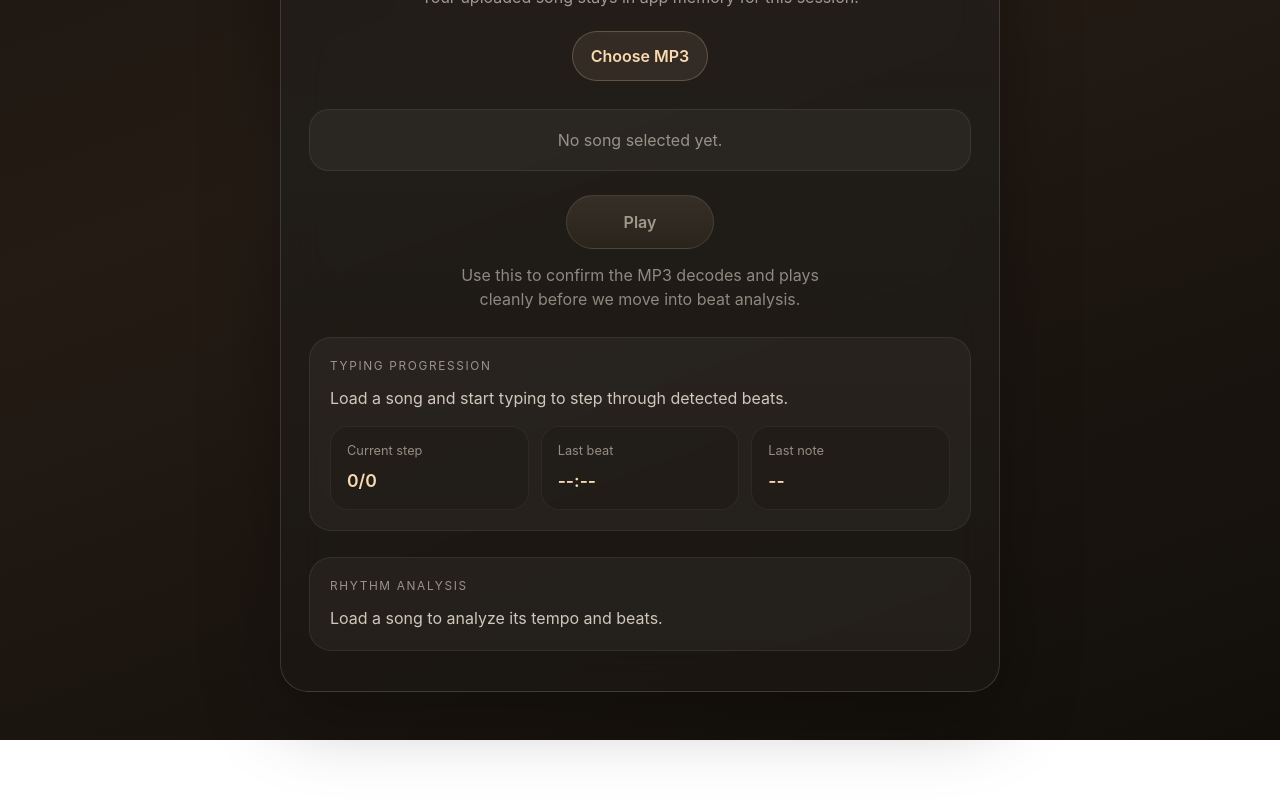
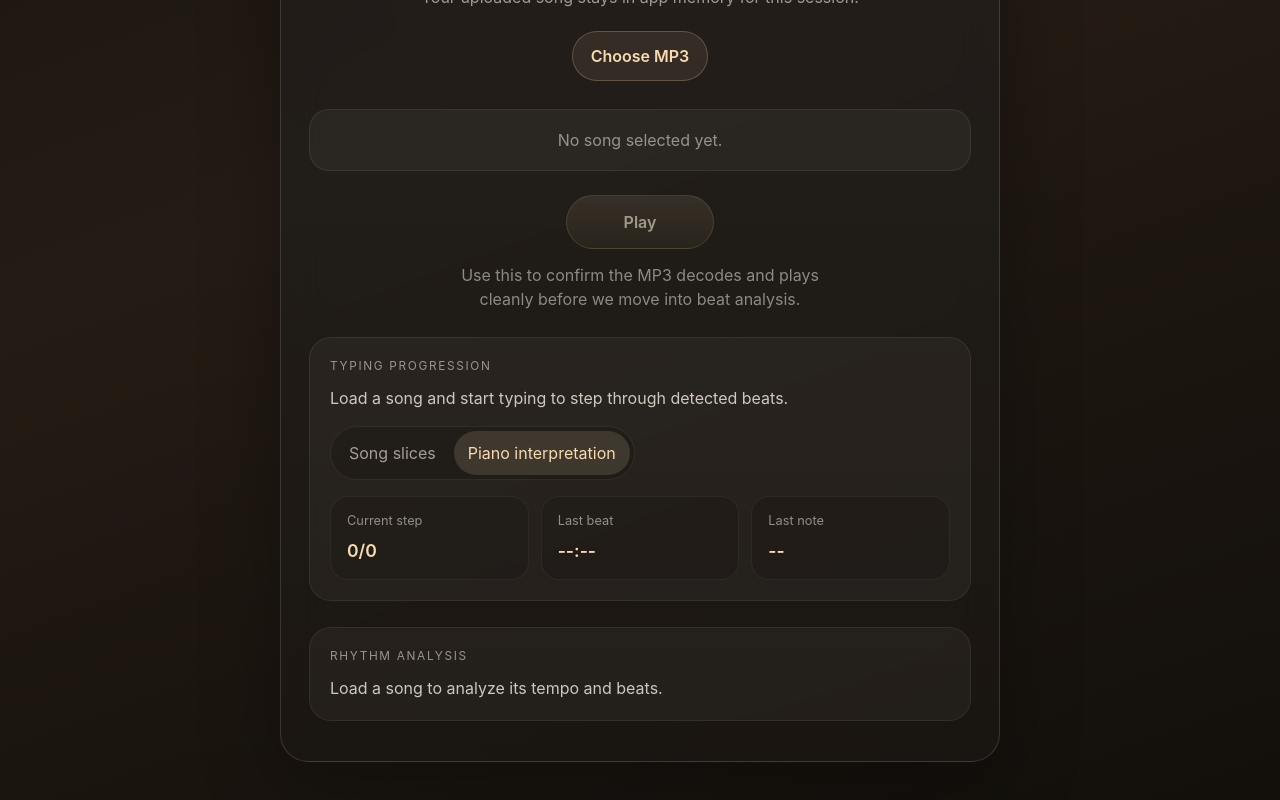
Before and after one commit to shariqsk/Type-a-tune, a React (Vite) app: page / in a window 1280 px wide. Shown: the part 475-1275 px from the top of the page. Before the commit the page ends 1215 px from the top, so only its background shows below. Built offline with nearby package versions, Linux system fonts and the light colour scheme.

Commit message:
Add playback mode functionality to Type-a-tune app. Introduce CSS styles for mode switch buttons and enhance audio playback logic with new methods for playing slices and piano notes. Update state management for playback mode and improve audio handling for active voices.

```diff
--- a/src/App.css
+++ b/src/App.css
@@ -238,6 +238,34 @@ h1 {
   border: 1px solid rgba(245, 237, 224, 0.08);
 }
 
+.mode-switch {
+  margin-top: 16px;
+  display: inline-flex;
+  padding: 4px;
+  border-radius: 999px;
+  background: rgba(0, 0, 0, 0.16);
+  border: 1px solid rgba(245, 237, 224, 0.08);
+  gap: 4px;
+}
+
+.mode-button {
+  padding: 10px 14px;
+  border: 0;
+  border-radius: 999px;
+  background: transparent;
+  color: rgba(245, 237, 224, 0.62);
+  font: inherit;
+  cursor: pointer;
+  transition:
+    background 160ms ease,
+    color 160ms ease;
+}
+
+.mode-button-active {
+  background: rgba(248, 218, 177, 0.14);
+  color: #f8dab1;
+}
+
 .typing-stats {
   margin-top: 16px;
   display: grid;
--- a/src/App.tsx
+++ b/src/App.tsx
@@ -14,6 +14,8 @@ type AnalysisResult = {
   beatPositions: number[];
   energyPeaks: number[];
 };
+
+type PlaybackMode = "slices" | "piano";
 
 type PianoVoice = {
   sources: AudioScheduledSourceNode[];
@@ -353,6 +355,7 @@ function App() {
   const [analysisError, setAnalysisError] = useState<string | null>(null);
   const [analysisResult, setAnalysisResult] = useState<AnalysisResult | null>(null);
   const [playableSteps, setPlayableSteps] = useState<number[]>([]);
+  const [playbackMode, setPlaybackMode] = useState<PlaybackMode>("piano");
   const [performanceStep, setPerformanceStep] = useState(0);
   const [lastTriggeredBeat, setLastTriggeredBeat] = useState<number | null>(null);
   const [lastPianoNote, setLastPianoNote] = useState<string>("--");
@@ -413,6 +416,167 @@ function App() {
     }
 
     activePianoVoicesRef.current = [];
+  };
+
+  const playRawSliceStep = async (
+    audioContext: AudioContext,
+    audioBuffer: AudioBuffer,
+    startTime: number,
+    stepPositions: number[],
+    beatIndex: number,
+  ) => {
+    const sourceNode = audioContext.createBufferSource();
+    const gainNode = audioContext.createGain();
+    const now = audioContext.currentTime;
+    const nextTime =
+      stepPositions[beatIndex + 1] ?? Math.min(audioBuffer.duration, startTime + 0.52);
+    const previewLead = 0.012;
+    const sliceStart = Math.max(0, startTime - previewLead);
+    const sliceDuration = Math.max(
+      0.18,
+      Math.min(0.52, Math.max(nextTime - sliceStart, 0.26)),
+    );
+    const safeStart = Math.min(
+      Math.max(0, sliceStart),
+      Math.max(0, audioBuffer.duration - 0.02),
+    );
+    const safeDuration = Math.min(sliceDuration, audioBuffer.duration - safeStart);
+
+    sourceNode.buffer = audioBuffer;
+    gainNode.gain.cancelScheduledValues(now);
+    gainNode.gain.setValueAtTime(0.0001, now);
+    gainNode.gain.linearRampToValueAtTime(0.72, now + 0.008);
+    gainNode.gain.setValueAtTime(0.72, now + Math.max(0.02, safeDuration - 0.06));
+    gainNode.gain.linearRampToValueAtTime(0.0001, now + safeDuration);
+
+    sourceNode.connect(gainNode);
+    gainNode.connect(audioContext.destination);
+
+    const activeVoice: PianoVoice = {
+      sources: [sourceNode],
+      nodes: [gainNode],
+    };
+
+    activePianoVoicesRef.current.push(activeVoice);
+
+    sourceNode.onended = () => {
+      sourceNode.disconnect();
+      gainNode.disconnect();
+      activePianoVoicesRef.current = activePianoVoicesRef.current.filter(
+        (voice) => voice !== activeVoice,
+      );
+    };
+
+    sourceNode.start(0, safeStart, safeDuration);
+  };
+
+  const playPianoStep = async (
+    audioContext: AudioContext,
+    audioBuffer: AudioBuffer,
+    startTime: number,
+  ) => {
+    const tone = analyzeStepTone(audioBuffer, startTime);
+    const now = audioContext.currentTime;
+    const noteDuration = 1.2;
+    const fundamental = midiToFrequency(tone.midi);
+    const chordMidis =
+      tone.velocity > 0.62
+        ? [tone.midi, Math.min(84, tone.midi + 7), Math.min(84, tone.midi + 12)]
+        : tone.velocity > 0.42
+          ? [tone.midi, Math.min(84, tone.midi + 12)]
+          : [tone.midi];
+    const masterGain = audioContext.createGain();
+    const toneFilter = audioContext.createBiquadFilter();
+    const hammerFilter = audioContext.createBiquadFilter();
+    const hammerGain = audioContext.createGain();
+    const oscillators: OscillatorNode[] = [];
+    const noteGains: GainNode[] = [];
+
+    masterGain.gain.setValueAtTime(0.0001, now);
+    masterGain.gain.linearRampToValueAtTime(0.78 * tone.velocity, now + 0.01);
+    masterGain.gain.exponentialRampToValueAtTime(
+      Math.max(0.08, 0.18 * tone.velocity),
+      now + 0.22,
+    );
+    masterGain.gain.exponentialRampToValueAtTime(0.0001, now + noteDuration);
+
+    toneFilter.type = "lowpass";
+    toneFilter.frequency.setValueAtTime(2200 + tone.velocity * 1800, now);
+    toneFilter.Q.value = 0.7;
+
+    hammerFilter.type = "highpass";
+    hammerFilter.frequency.value = 1800;
+    hammerGain.gain.setValueAtTime(0.0001, now);
+    hammerGain.gain.linearRampToValueAtTime(0.12 * tone.velocity, now + 0.002);
+    hammerGain.gain.exponentialRampToValueAtTime(0.0001, now + 0.05);
+
+    for (const midi of chordMidis) {
+      const frequency = midiToFrequency(midi);
+      const fundamentalOsc = audioContext.createOscillator();
+      const bodyOsc = audioContext.createOscillator();
+      const shimmerOsc = audioContext.createOscillator();
+
+      fundamentalOsc.type = "triangle";
+      bodyOsc.type = "sine";
+      shimmerOsc.type = "sine";
+
+      fundamentalOsc.frequency.setValueAtTime(frequency, now);
+      bodyOsc.frequency.setValueAtTime(frequency * 2, now);
+      shimmerOsc.frequency.setValueAtTime(frequency * 3, now);
+
+      const noteGain = audioContext.createGain();
+      noteGain.gain.value =
+        midi === tone.midi ? 1 : midi === tone.midi + 12 ? 0.32 : 0.2;
+
+      fundamentalOsc.connect(noteGain);
+      bodyOsc.connect(noteGain);
+      shimmerOsc.connect(noteGain);
+      noteGain.connect(toneFilter);
+
+      noteGains.push(noteGain);
+      oscillators.push(fundamentalOsc, bodyOsc, shimmerOsc);
+    }
+
+    const hammerOsc = audioContext.createOscillator();
+    hammerOsc.type = "triangle";
+    hammerOsc.frequency.setValueAtTime(fundamental * 6, now);
+    hammerOsc.connect(hammerFilter);
+    hammerFilter.connect(hammerGain);
+
+    toneFilter.connect(masterGain);
+    hammerGain.connect(masterGain);
+    masterGain.connect(audioContext.destination);
+
+    for (const oscillator of oscillators) {
+      oscillator.start(now);
+      oscillator.stop(now + noteDuration + 0.04);
+    }
+
+    hammerOsc.start(now);
+    hammerOsc.stop(now + 0.06);
+
+    const activeVoice: PianoVoice = {
+      sources: [...oscillators, hammerOsc],
+      nodes: [toneFilter, hammerFilter, hammerGain, masterGain, ...noteGains],
+    };
+
+    activePianoVoicesRef.current.push(activeVoice);
+
+    oscillators[0].onended = () => {
+      for (const source of activeVoice.sources) {
+        source.disconnect();
+      }
+
+      for (const node of activeVoice.nodes) {
+        node.disconnect();
+      }
+
+      activePianoVoicesRef.current = activePianoVoicesRef.current.filter(
+        (voice) => voice !== activeVoice,
+      );
+    };
+
+    return formatMidiNote(tone.midi);
   };
 
   const pauseTransportPlayback = () => {
@@ -691,119 +855,40 @@ function App() {
       void (async () => {
         try {
           const audioContext = await ensureAudioContext();
-          const tone = analyzeStepTone(audioBuffer, startTime);
-          const now = audioContext.currentTime;
-          const noteDuration = 1.2;
-          const fundamental = midiToFrequency(tone.midi);
-          const chordMidis =
-            tone.velocity > 0.62
-              ? [tone.midi, Math.min(84, tone.midi + 7), Math.min(84, tone.midi + 12)]
-              : tone.velocity > 0.42
-                ? [tone.midi, Math.min(84, tone.midi + 12)]
-                : [tone.midi];
-          const masterGain = audioContext.createGain();
-          const toneFilter = audioContext.createBiquadFilter();
-          const hammerFilter = audioContext.createBiquadFilter();
-          const hammerGain = audioContext.createGain();
-          const oscillators: OscillatorNode[] = [];
-          const noteGains: GainNode[] = [];
+          let playedLabel = "Song slice";
 
-          masterGain.gain.setValueAtTime(0.0001, now);
-          masterGain.gain.linearRampToValueAtTime(0.78 * tone.velocity, now + 0.01);
-          masterGain.gain.exponentialRampToValueAtTime(
-            Math.max(0.08, 0.18 * tone.velocity),
-            now + 0.22,
-          );
-          masterGain.gain.exponentialRampToValueAtTime(0.0001, now + noteDuration);
-
-          toneFilter.type = "lowpass";
-          toneFilter.frequency.setValueAtTime(2200 + tone.velocity * 1800, now);
-          toneFilter.Q.value = 0.7;
-
-          hammerFilter.type = "highpass";
-          hammerFilter.frequency.value = 1800;
-          hammerGain.gain.setValueAtTime(0.0001, now);
-          hammerGain.gain.linearRampToValueAtTime(0.12 * tone.velocity, now + 0.002);
-          hammerGain.gain.exponentialRampToValueAtTime(0.0001, now + 0.05);
-
-          for (const midi of chordMidis) {
-            const frequency = midiToFrequency(midi);
-            const fundamentalOsc = audioContext.createOscillator();
-            const bodyOsc = audioContext.createOscillator();
-            const shimmerOsc = audioContext.createOscillator();
-
-            fundamentalOsc.type = "triangle";
-            bodyOsc.type = "sine";
-            shimmerOsc.type = "sine";
-
-            fundamentalOsc.frequency.setValueAtTime(frequency, now);
-            bodyOsc.frequency.setValueAtTime(frequency * 2, now);
-            shimmerOsc.frequency.setValueAtTime(frequency * 3, now);
-
-            const noteGain = audioContext.createGain();
-            noteGain.gain.value =
-              midi === tone.midi ? 1 : midi === tone.midi + 12 ? 0.32 : 0.2;
-
-            fundamentalOsc.connect(noteGain);
-            bodyOsc.connect(noteGain);
-            shimmerOsc.connect(noteGain);
-            noteGain.connect(toneFilter);
-
-            noteGains.push(noteGain);
-            oscillators.push(fundamentalOsc, bodyOsc, shimmerOsc);
+          if (playbackMode === "piano") {
+            playedLabel = await playPianoStep(audioContext, audioBuffer, startTime);
+          } else {
+            await playRawSliceStep(
+              audioContext,
+              audioBuffer,
+              startTime,
+              stepPositions,
+              beatIndex,
+            );
           }
-
-          const hammerOsc = audioContext.createOscillator();
-          hammerOsc.type = "triangle";
-          hammerOsc.frequency.setValueAtTime(fundamental * 6, now);
-          hammerOsc.connect(hammerFilter);
-          hammerFilter.connect(hammerGain);
-
-          toneFilter.connect(masterGain);
-          hammerGain.connect(masterGain);
-          masterGain.connect(audioContext.destination);
-
-          for (const oscillator of oscillators) {
-            oscillator.start(now);
-            oscillator.stop(now + noteDuration + 0.04);
-          }
-
-          hammerOsc.start(now);
-          hammerOsc.stop(now + 0.06);
-
-          const activeVoice: PianoVoice = {
-            sources: [...oscillators, hammerOsc],
-            nodes: [toneFilter, hammerFilter, hammerGain, masterGain, ...noteGains],
-          };
-
-          activePianoVoicesRef.current.push(activeVoice);
-
-          oscillators[0].onended = () => {
-            for (const source of activeVoice.sources) {
-              source.disconnect();
-            }
-
-            for (const node of activeVoice.nodes) {
-              node.disconnect();
-            }
-
-            activePianoVoicesRef.current = activePianoVoicesRef.current.filter(
-              (voice) => voice !== activeVoice,
-            );
-          };
 
           currentBeatIndexRef.current += 1;
           setPerformanceStep(currentBeatIndexRef.current);
           setLastTriggeredBeat(startTime);
-          setLastPianoNote(formatMidiNote(tone.midi));
+          setLastPianoNote(playedLabel);
           setAudioError(null);
           setPerformanceStatus(
-            `Played ${formatMidiNote(tone.midi)} on step ${currentBeatIndexRef.current} of ${stepPositions.length}.`,
+            `Played ${playedLabel} on step ${currentBeatIndexRef.current} of ${stepPositions.length}.`,
           );
         } catch (error) {
-          setPerformanceStatus("Unable to play the piano interpretation.");
+          setPerformanceStatus(
+            playbackMode === "piano"
+              ? "Unable to play the piano interpretation."
+              : "Unable to play the song slice mode.",
+          );
           setAudioError(
-            error instanceof Error ? error.message : "Piano playback failed.",
+            error instanceof Error
+              ? error.message
+              : playbackMode === "piano"
+                ? "Piano playback failed."
+                : "Song slice playback failed.",
           );
         }
       })();
@@ -814,7 +899,7 @@ function App() {
     return () => {
       window.removeEventListener("keydown", handleKeyDown);
     };
-  }, [analysisState, playableSteps]);
+  }, [analysisState, playableSteps, playbackMode]);
 
   const handlePlay = async () => {
     const audioBuffer = audioBufferRef.current;
@@ -972,6 +1057,23 @@ function App() {
           <p className="analysis-label">Typing progression</p>
           <p className="analysis-summary">{performanceStatus}</p>
 
+          <div className="mode-switch" role="group" aria-label="Typing playback mode">
+            <button
+              className={`mode-button ${playbackMode === "slices" ? "mode-button-active" : ""}`}
+              type="button"
+              onClick={() => setPlaybackMode("slices")}
+            >
+              Song slices
+            </button>
+            <button
+              className={`mode-button ${playbackMode === "piano" ? "mode-button-active" : ""}`}
+              type="button"
+              onClick={() => setPlaybackMode("piano")}
+            >
+              Piano interpretation
+            </button>
+          </div>
+
           <div className="typing-stats">
             <div className="typing-stat">
               <p className="typing-stat-label">Current step</p>
@@ -988,7 +1090,9 @@ function App() {
             </div>
 
             <div className="typing-stat">
-              <p className="typing-stat-label">Last note</p>
+              <p className="typing-stat-label">
+                {playbackMode === "piano" ? "Last note" : "Last mode"}
+              </p>
               <p className="typing-stat-value">{lastPianoNote}</p>
             </div>
           </div>
```
